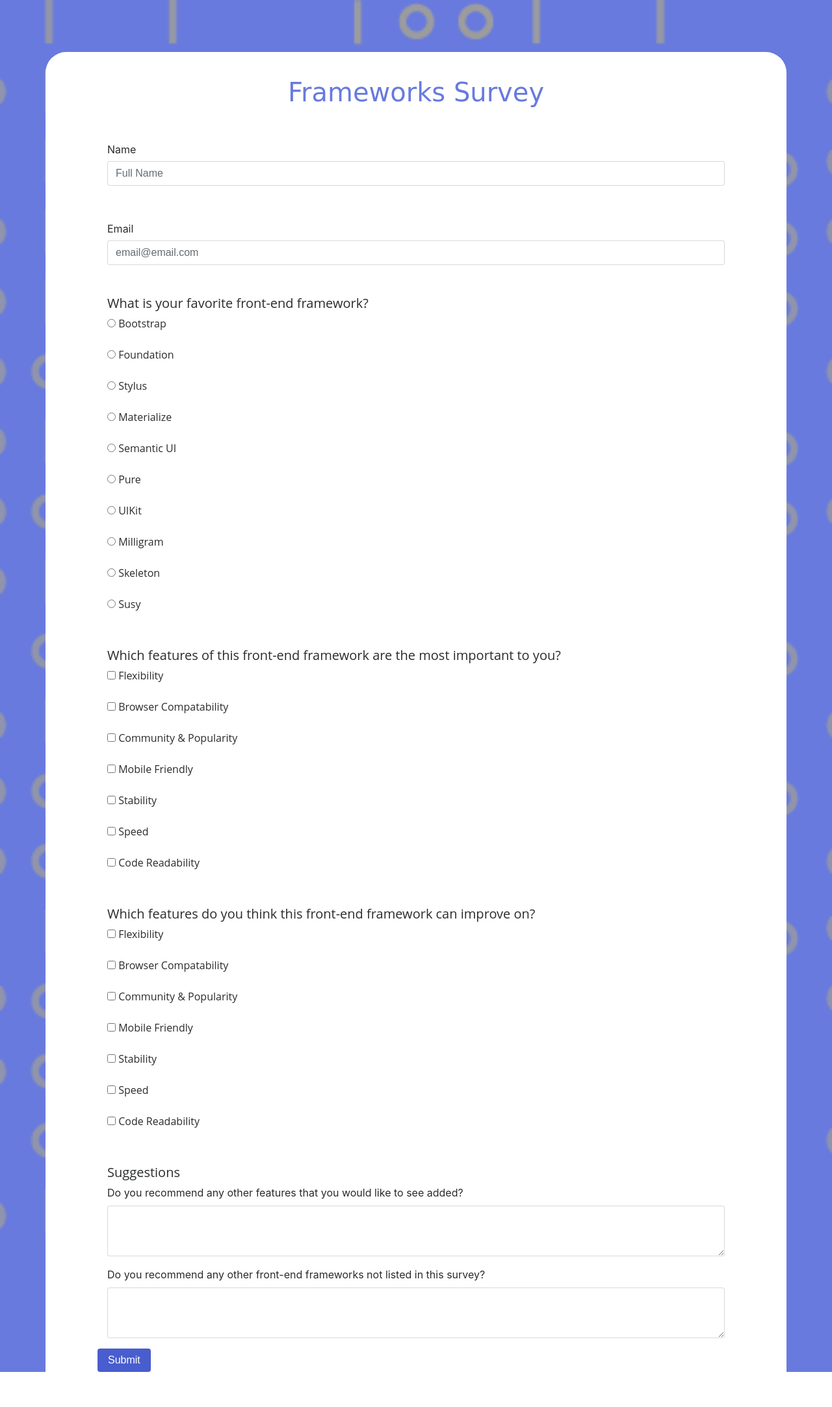
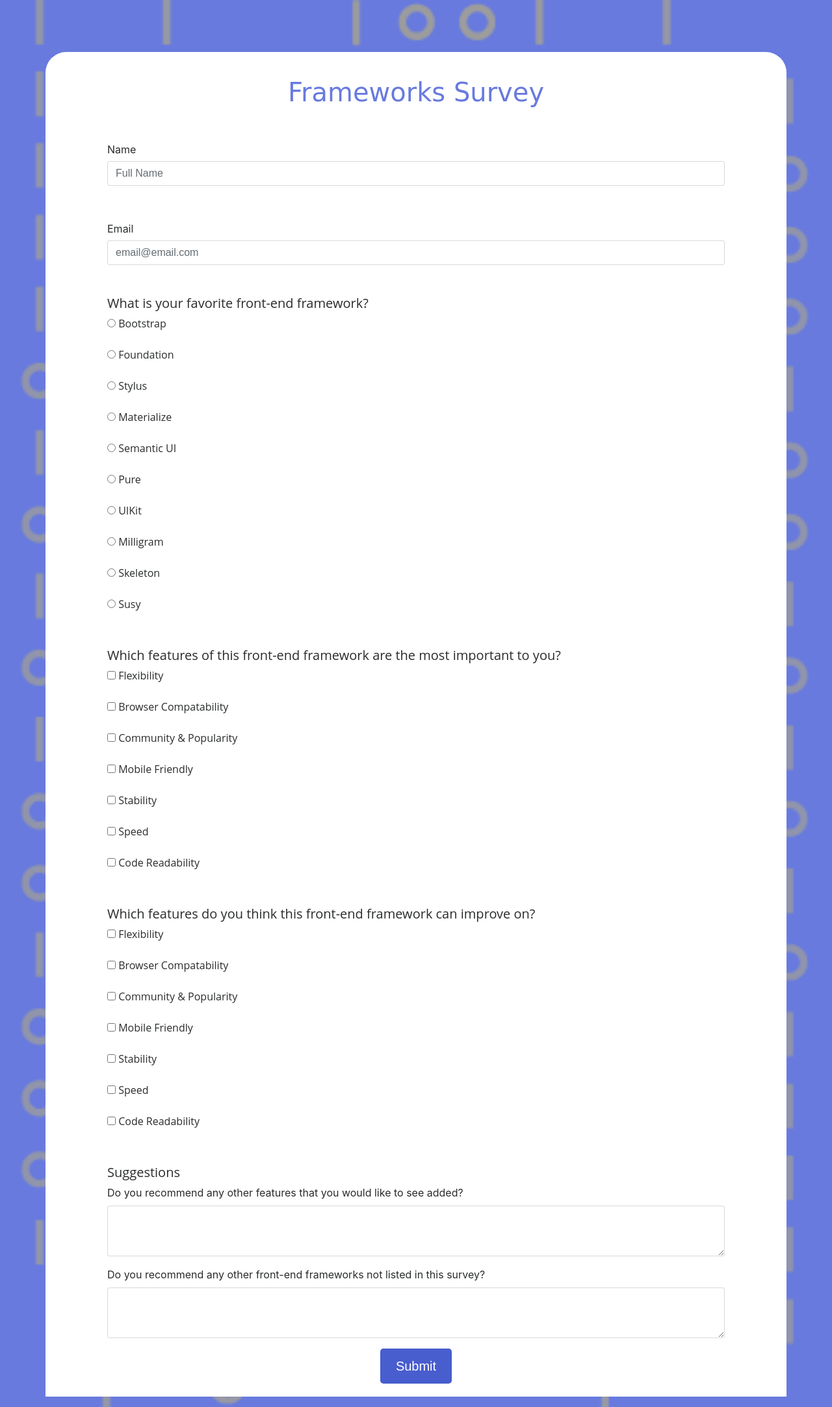
Before and after one commit to cvanhuben/Assignment9, a PHP site: page /survey.php in a window 1280 px wide. Shown: the whole page at 65% size. Before the commit the page ends 2112 px from the top, so only its background shows below. Run offline with PHP 8.4, Linux system fonts and the light colour scheme; some libraries are stand-ins or nearby versions; some web fonts are replaced.

Commit message:
fancier submit button

```diff
--- a/css/overrides.css
+++ b/css/overrides.css
@@ -56,6 +56,9 @@ form {
 .input_set {
   margin-bottom: 3em;
 }
+.btn-lg {
+  margin-bottom: 1em;
+}
 
 footer {
   position: absolute;
--- a/survey.php
+++ b/survey.php
@@ -156,8 +156,8 @@
 					<textarea name="recommend" class="form-control" id="recommend" rows="3"></textarea>
 				</div>
 
-				<div class="row">
-					<button class="btn btn-primary" type="submit" name="Submit">Submit</button>
+				<div class="form-group text-center">
+					<button class="btn-lg btn-primary" type="submit" name="Submit">Submit</button>
 				</div>
 
 				</div>
```
